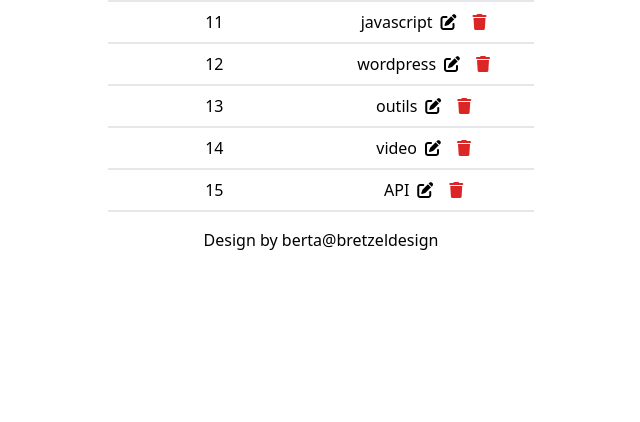
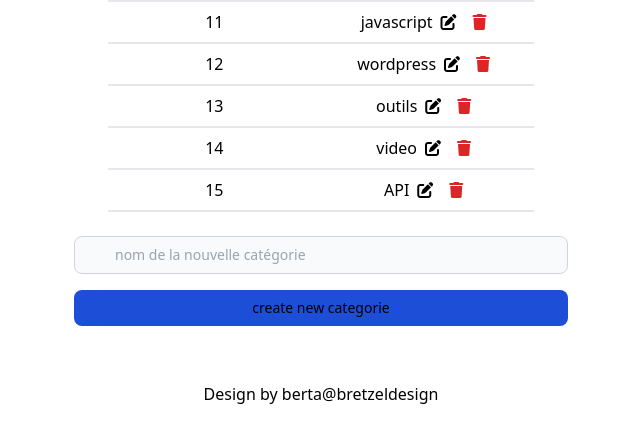
Before and after one commit to BarnabedevWebmobile/projet-tailwind, a PHP site: page /categories.php in a window 1280 px wide. Shown: the part 562-984 px from the top of the page, without its empty margins (319-959 px from the left). Before the commit the page ends 812 px from the top, so only its background shows below. Run offline with PHP 8.4, Linux system fonts and the light colour scheme; data comes from the database, SQL or seed files in the repository; a stand-in replaces the project's code that opens the database connection; some libraries are stand-ins or nearby versions.

Commit message:
DLC1 v1.0

```diff
--- a/src/categories.php
+++ b/src/categories.php
@@ -1,6 +1,22 @@
 <?php
     include 'head.php'
 ?>
+    <?php
+    if(count($_POST)>0){
+    $libelle = htmlspecialchars($_POST['libelle']);
+    if(strlen($libelle) == 0){
+            ?><script> alert("champs non rempli")</script>;<?php
+        }else{
+            $result = $pdo->prepare("INSERT INTO `categorie`(`id_cat`, `nom_cat`) VALUES ('[value-1]',:lib)");
+            $result->execute(array(
+                ':lib' => $libelle,
+
+            ));
+            header('Location: categories.php');
+            exit();
+        }
+    }
+    ?>
 
 <header>
     <h1 class="text-3xl font-bold underline Table favoris text-center py-8 dark:text-white">
@@ -47,7 +63,20 @@
             ?>
         </table>
 
+
     </section>
+    <section class = "w-full flex justify-center py-6 dark:text-white" >
+        <form action="" method="POST" class = "flex flex-col justify-center">
+            <input type="text" name="libelle" id="lib" required size="50" class = " block w-full p-2 ps-10 text-sm
+            text-gray-900 border border-gray-300 rounded-lg bg-gray-50 focus:ring-blue-500 focus:border-blue-500
+            dark:bg-gray-700 dark:border-gray-600 dark:placeholder-gray-400 dark:text-white dark:focus:ring-blue-500
+            dark:focus:border-blue-500 " placeholder = "nom de la nouvelle catégorie">
+            <button class = "dark:text-white my-4  bg-blue-700 hover:bg-blue-800 focus:ring-4 focus:outline-none
+            focus:ring-blue-300 font-medium rounded-lg text-sm px-4 py-2 dark:bg-blue-600 dark:hover:bg-blue-700
+            dark:focus:ring-blue-800">create new categorie</button>
+        </form>
+    </section>
+
 
 <?php
     include 'footer.php'
--- a/src/output.css
+++ b/src/output.css
@@ -609,6 +609,11 @@ video {
   margin-bottom: 4rem;
 }
 
+.my-4 {
+  margin-top: 1rem;
+  margin-bottom: 1rem;
+}
+
 .my-5 {
   margin-top: 1.25rem;
   margin-bottom: 1.25rem;
@@ -742,6 +747,11 @@ video {
 .py-4 {
   padding-top: 1rem;
   padding-bottom: 1rem;
+}
+
+.py-6 {
+  padding-top: 1.5rem;
+  padding-bottom: 1.5rem;
 }
 
 .py-8 {
--- a/src/updatecat.php
+++ b/src/updatecat.php
@@ -13,8 +13,6 @@
                 ':lib' => $libelle,
 
                 ':idcat' =>$idcat,
-
-
             ));
             header('Location: categories.php');
             exit();
```
